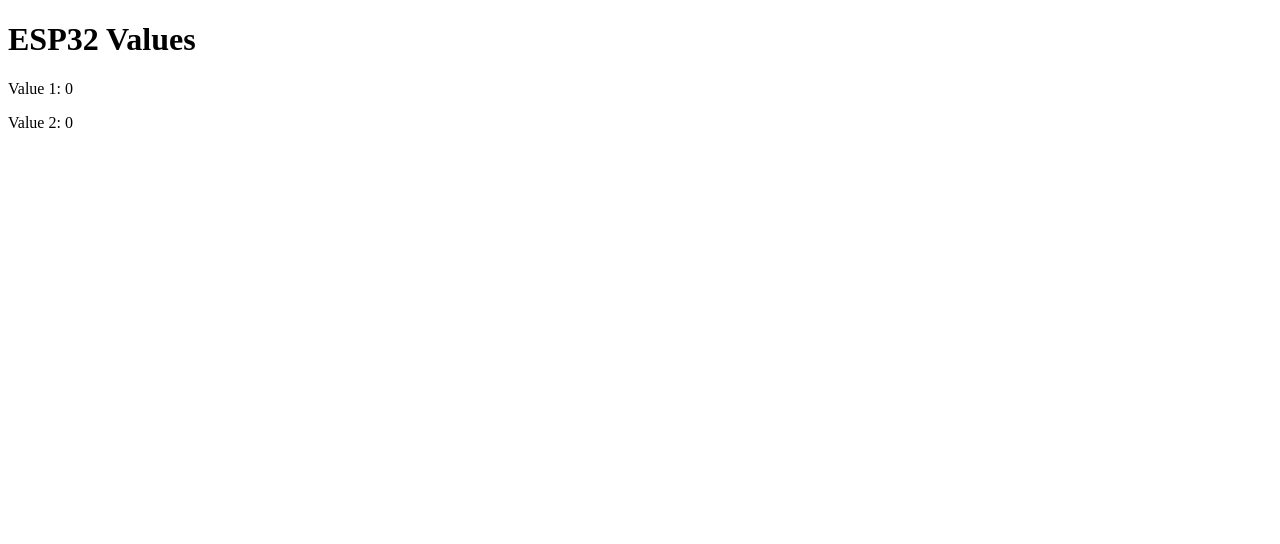
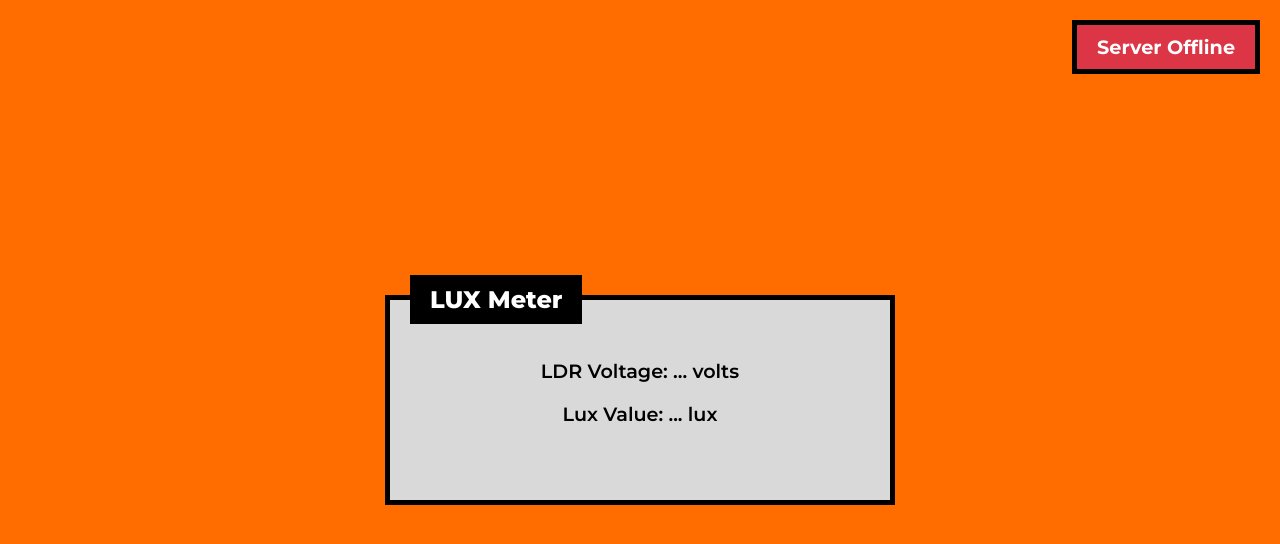
Before and after one commit to manjit-baishya-embedded-systems-and-iot/LUX-Meter, a plain HTML site: page webpage/index.html in a window 1280 px wide. Drawn offline with Linux system fonts and the light colour scheme; no server answers.

Commit message:
repo updated

```diff
--- a/webpage/index.html
+++ b/webpage/index.html
@@ -1,25 +1,25 @@
 <!DOCTYPE html>
-<html>
+<html lang="en">
 <head>
-    <title>ESP32 Values</title>
-    <script>
-        async function fetchData() {
-            try {
-                let response = await fetch('http://192.168.1.45/');
-                let data = await response.json();
-                document.getElementById('value1').innerText = data.value1;
-                document.getElementById('value2').innerText = data.value2;
-            } catch (error) {
-                console.error('Error fetching data:', error);
-            }
-        }
+    <meta charset="UTF-8">
+    <meta name="viewport" content="width=device-width, initial-scale=1.0">
+    <title>LUX Meter</title>
+    <link rel="stylesheet" href="styles.css">
 
-        setInterval(fetchData, 1000); // Fetch data every second
-    </script>
+    <!-- Montserrat Font -->
+    <link rel="preconnect" href="https://fonts.googleapis.com">
+    <link rel="preconnect" href="https://fonts.gstatic.com" crossorigin>
+    <link href="https://fonts.googleapis.com/css2?family=Montserrat:ital,wght@0,100..900;1,100..900&display=swap" rel="stylesheet">
 </head>
-<body onload="fetchData()">
-    <h1>ESP32 Values</h1>
-    <p>Value 1: <span id="value1">0</span></p>
-    <p>Value 2: <span id="value2">0</span></p>
+<body>
+    <div class="lux-meter">
+        <div class="header">LUX Meter</div>
+        <div class="content">
+            <p>LDR Voltage: <span id="voltage">...</span> volts</p>
+            <p>Lux Value: <span id="lux">...</span> lux</p>
+            <div id="status-box" class="offline">Server Offline</div>
+        </div>
+    </div>
+    <script src="script.js"></script>
 </body>
 </html>
--- /dev/null
+++ b/webpage/script.js
@@ -0,0 +1,33 @@
+// Function to update the status box
+function updateStatus(isOnline) {
+    const statusBox = document.getElementById('status-box');
+    if (isOnline) {
+        statusBox.classList.remove('offline');
+        statusBox.classList.add('online');
+        statusBox.textContent = 'Server Online';
+    } else {
+        statusBox.classList.remove('online');
+        statusBox.classList.add('offline');
+        statusBox.textContent = 'Server Offline';
+    }
+}
+
+// Function to fetch data from the server
+async function fetchData() {
+    try {
+        let response = await fetch('http://192.168.1.45/');
+        if (!response.ok) {
+            throw new Error('Network response was not ok');
+        }
+        let data = await response.json();
+        document.getElementById('voltage').innerText = data.value1;
+        document.getElementById('lux').innerText = data.value2;
+        updateStatus(true); // Server is online
+    } catch (error) {
+        console.error('Error fetching data:', error);
+        updateStatus(false); // Server is offline
+    }
+}
+
+// Fetch data every second
+setInterval(fetchData, 1000);
--- /dev/null
+++ b/webpage/styles.css
@@ -0,0 +1,56 @@
+body {
+    margin: 0;
+    display: flex;
+    justify-content: center;
+    align-items: center;
+    height: 100vh;
+    background-color: #ff6c00;
+    font-family: 'Montserrat';
+}
+
+.lux-meter {
+    width: 500px;
+    height: 200px;
+    background-color: #D9D9D9;
+    border: 5px solid black;
+    position: relative;
+
+}
+
+.header {
+    background-color: black;
+    color: white;
+    padding: 10px 20px 10px 20px;
+    font-size: 1.5em;
+    position: absolute;
+    top: -25px;
+    left: 20px;
+    font-weight: 800;
+}
+
+.content {
+    padding: 40px;
+    text-align: center;
+    font-size: 1.2em;
+    color: black;
+    font-weight: 600;
+}
+
+#status-box {
+    position: fixed;
+    top: 20px;
+    right: 20px;
+    padding: 10px 20px;
+    color: #fff;
+    font-weight: bold;
+    z-index: 1000;
+    border: 5px solid black;
+}
+
+#status-box.online {
+    background-color: #28a745;
+}
+
+#status-box.offline {
+    background-color: #dc3545;
+}
```
Also changed, not shown: 6 other files.
